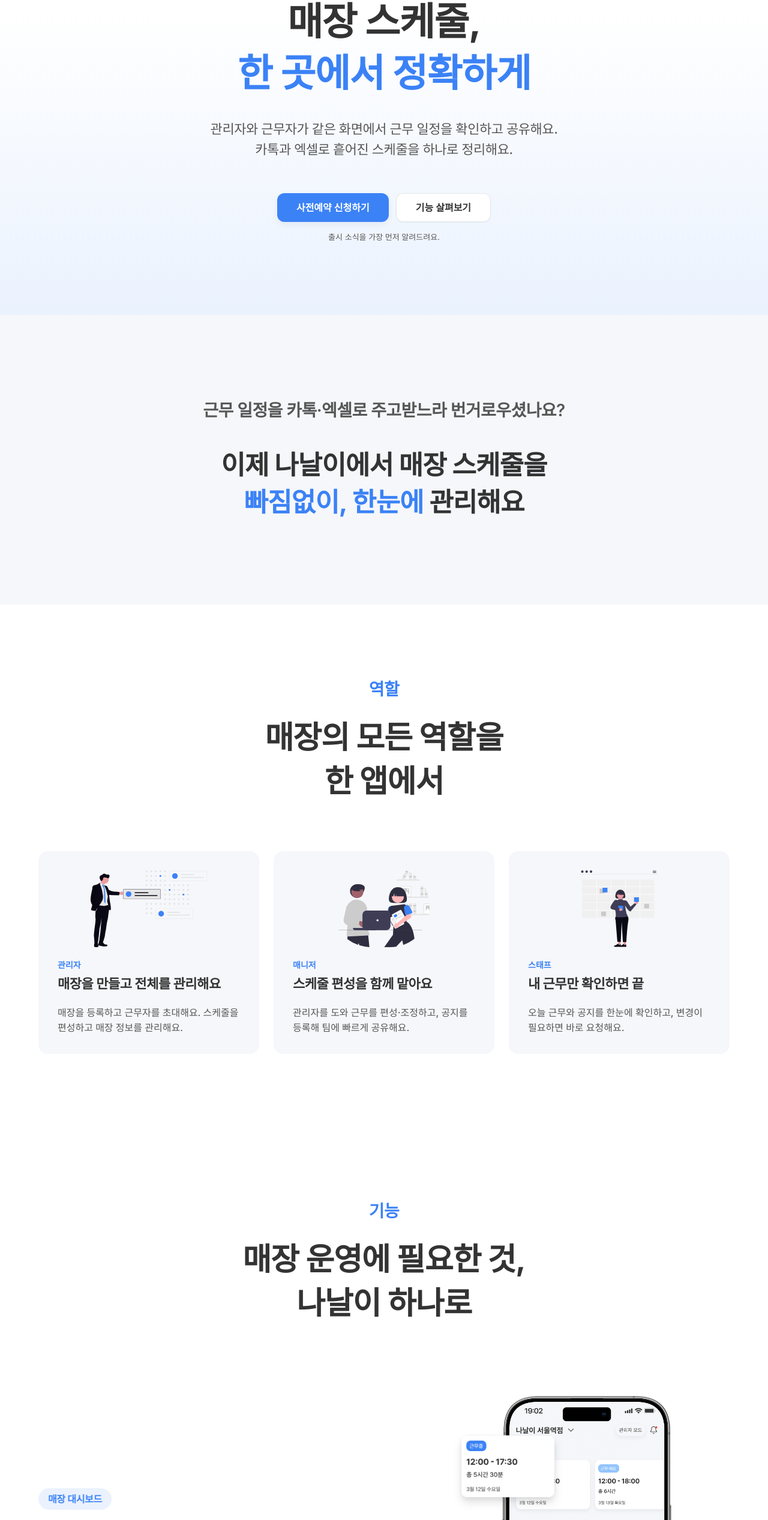
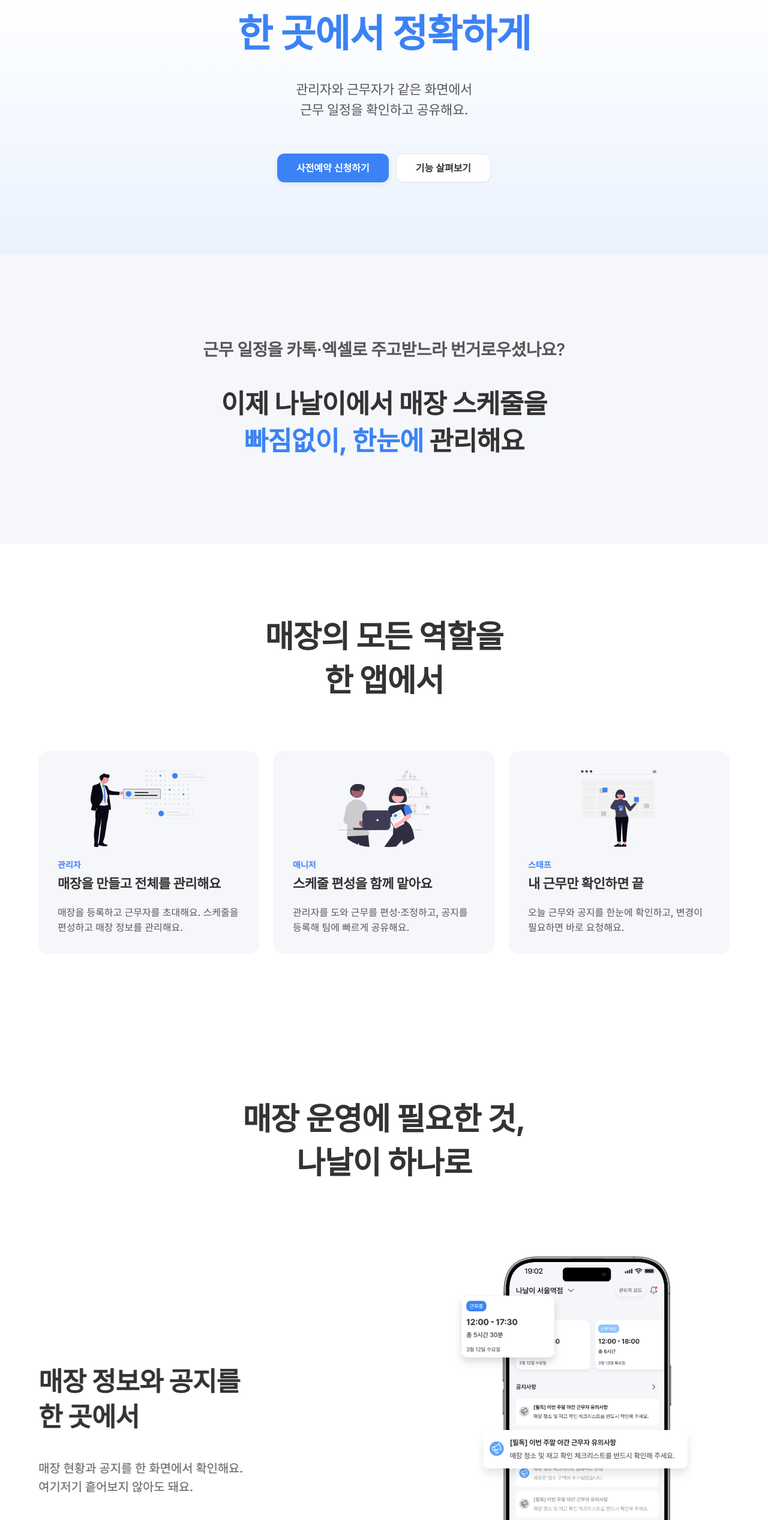
Before and after one commit to nanaly-schedule/nanaly-web, a Next.js app in the folder apps/landing/: page / in a window 1280 px wide. Shown: the part 266-2800 px from the top of the page at 60% size. Built offline with nearby package versions, Linux system fonts and the light colour scheme; a web font is replaced by a local one.

Commit message:
refactor(landing): remove eyebrows

```diff
--- a/apps/landing/app/_components/FeatureRow.tsx
+++ b/apps/landing/app/_components/FeatureRow.tsx
@@ -6,9 +6,8 @@ import Reveal from "@/app/_components/Reveal";
 export type Screen = { src: string; alt: string; w: number; h: number };
 
 export default function FeatureRow({
-                                       eyebrow, title, desc, screen, media, reverse = false,
+                                       title, desc, screen, media, reverse = false,
                                    }: {
-    eyebrow: string;
     title: ReactNode;
     desc: ReactNode;
     screen?: Screen;
@@ -19,17 +18,12 @@ export default function FeatureRow({
         <div className="flex flex-col gap-10 lg:flex-row lg:items-center lg:gap-12">
             <Reveal dir={reverse ? "right" : "left"}
                     className={cn("flex flex-1 flex-col items-start gap-6 lg:gap-10", reverse && "lg:order-2")}>
-          <span className="inline-flex w-fit items-center rounded-full bg-primary/10 px-4 py-1.5 text-[15px] font-bold tracking-[-0.02em] text-primary sm:text-base">
-            {eyebrow}
-          </span>
-                <div className="flex flex-col gap-4">
                     <h3 className="text-[26px] font-bold leading-[1.35] tracking-[-0.02em] text-foreground sm:text-[34px] lg:text-[44px]">
                         {title}
                     </h3>
                     <p className="text-[16px] font-medium leading-[1.55] tracking-[-0.01em] text-muted-foreground sm:text-[18px] lg:text-[20px]">
                         {desc}
                     </p>
-                </div>
             </Reveal>
 
             <Reveal dir={reverse ? "left" : "right"} delay={120}
--- a/apps/landing/app/_components/sections/Features.tsx
+++ b/apps/landing/app/_components/sections/Features.tsx
@@ -8,8 +8,7 @@ export default function Features() {
     return (
         <section id="features" className="bg-white">
             <div className={cn(CONTAINER, "pt-20 lg:pt-[120px]")}>
-                <Reveal className="flex flex-col gap-5 text-center lg:gap-6">
-                    <p className="text-[22px] font-bold tracking-[-0.02em] text-primary sm:text-[28px]">기능</p>
+                <Reveal className="text-center">
                     <h2 className="text-[28px] font-bold leading-[1.4] tracking-[-0.02em] text-foreground sm:text-[40px] lg:text-[52px]">
                         매장 운영에 필요한 것,
                         <br />
@@ -19,23 +18,20 @@ export default function Features() {
             </div>
 
             <div className={cn(CONTAINER, "space-y-24 pt-16 pb-20 lg:space-y-[120px] lg:pt-24 lg:pb-[120px]")}>
-                <FeatureRow eyebrow="매장 대시보드"
-                            title={<>매장 정보와 공지를<br />한 곳에서</>}
+                <FeatureRow title={<>매장 정보와 공지를<br />한 곳에서</>}
                             desc={<>매장 현황과 공지를 한 화면에서 확인해요.<br className="hidden sm:block" />여기저기 흩어보지 않아도 돼요.</>}
                             media={<DashboardMedia />}
                 />
-                <FeatureRow reverse eyebrow="매장 참여"
+                <FeatureRow reverse
                             title={<>링크 하나로<br />매장 참여를 간편하게</>}
                             desc={<>초대 링크만 열면 바로 매장에 참여해요.<br className="hidden sm:block" />복잡한 절차가 없어요.</>}
                             screen={{ src: "/screens/join.png", alt: "매장 참여 화면", w: 1287, h: 2339 }}
                 />
-                <FeatureRow eyebrow="매장 등록"
-                            title={<>간단한 인증으로<br />매장 등록을 한 번에</>}
+                <FeatureRow title={<>간단한 인증으로<br />매장 등록을 한 번에</>}
                             desc={<>간단한 인증만 거치면<br className="hidden sm:block" />매장을 바로 등록하고 운영을 시작해요.</>}
                             screen={{ src: "/screens/register.png", alt: "매장 등록 화면", w: 1414, h: 2600 }}
                 />
-                <FeatureRow reverse eyebrow="근무 스케줄"
-                            title={<>한눈에 보는<br />직원 근무 스케줄</>}
+                <FeatureRow reverse title={<>한눈에 보는<br />직원 근무 스케줄</>}
                             desc={<>누가 언제 일하는지 한눈에.<br className="hidden sm:block" />근무 일정을 명확하게 공유해요.</>}
                             screen={{ src: "/screens/schedule.png", alt: "근무 스케줄 화면", w: 1359, h: 2600 }}
                 />
--- a/apps/landing/app/_components/sections/Hero.tsx
+++ b/apps/landing/app/_components/sections/Hero.tsx
@@ -7,23 +7,19 @@ export default function Hero() {
     return (
         <section id="hero" className="bg-gradient-to-b from-white from-[30%] to-[#eaf2fe]">
             <div className={cn(CONTAINER, "py-20 text-center lg:py-[120px]")}>
-                <Reveal as="span"
-                        className="inline-flex items-center rounded-full border border-primary/20 bg-primary/5 px-3.5 py-1.5 text-[13px] font-semibold tracking-[-0.02em] text-primary lg:text-sm">
-                    2주 후 정식 출시 · 사전예약 오픈
-                </Reveal>
-                <Reveal as="h1" delay={80}
-                        className="mt-6 text-[28px] font-bold leading-[1.35] tracking-[-0.02em] text-foreground sm:text-[44px] lg:mt-8 lg:text-[64px]">
-                    매장 스케줄,
+                <Reveal as="h1"
+                        className="text-[28px] font-bold leading-[1.35] tracking-[-0.02em] text-foreground sm:text-[44px] lg:text-[64px]">
+                    매장 스케줄
                     <br />
                     <span className="text-primary">한 곳에서 정확하게</span>
                 </Reveal>
-                <Reveal as="p" delay={160}
-                        className="mx-auto mt-6 max-w-[720px] text-[15px] font-medium leading-[1.55] tracking-[-0.02em] text-muted-foreground sm:text-[19px] lg:mt-8 lg:text-[22px]">
-                    관리자와 근무자가 같은 화면에서 근무 일정을 확인하고 공유해요.
-                    <br className="hidden sm:block" />
-                    카톡과 엑셀로 흩어진 스케줄을 하나로 정리해요.
+                <Reveal as="p" delay={120}
+                        className="mx-auto mt-6 max-w-[540px] text-[15px] font-medium leading-[1.55] tracking-[-0.02em] text-muted-foreground sm:text-[19px] lg:mt-8 lg:text-[22px]">
+                    관리자와 근무자가 같은 화면에서
+                    <br />
+                    근무 일정을 확인하고 공유해요.
                 </Reveal>
-                <Reveal delay={240}
+                <Reveal delay={220}
                         className="mt-10 flex flex-col items-center justify-center gap-3 sm:flex-row lg:mt-14">
                     <Button asChild size="lg" className="h-12 px-8 text-base font-semibold shadow-card">
                         <a href="#cta">사전예약 신청하기</a>
@@ -32,9 +28,6 @@ export default function Hero() {
                         <a href="#features">기능 살펴보기</a>
                     </Button>
                 </Reveal>
-                <Reveal delay={320} className="mt-4 text-[13px] text-muted-foreground">
-                    출시 소식을 가장 먼저 알려드려요.
-                </Reveal>
             </div>
         </section>
     );
--- a/apps/landing/app/_components/sections/Roles.tsx
+++ b/apps/landing/app/_components/sections/Roles.tsx
@@ -19,8 +19,7 @@ export default function Roles() {
     return (
         <section id="roles" className="bg-white">
             <div className={cn(CONTAINER, "py-20 lg:py-[120px]")}>
-                <Reveal className="flex flex-col gap-5 text-center lg:gap-6">
-                    <p className="text-[22px] font-bold tracking-[-0.02em] text-primary sm:text-[28px]">역할</p>
+                <Reveal className="text-center">
                     <h2 className="text-[28px] font-bold leading-[1.4] tracking-[-0.02em] text-foreground sm:text-[40px] lg:text-[52px]">
                         매장의 모든 역할을
                         <br />
```
Also changed, not shown: 1 other file (tests, documents, lock files or other folders).
